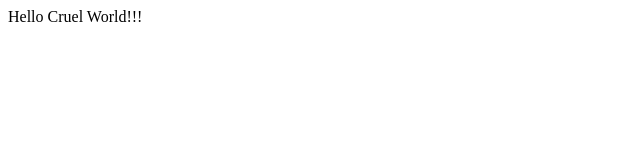
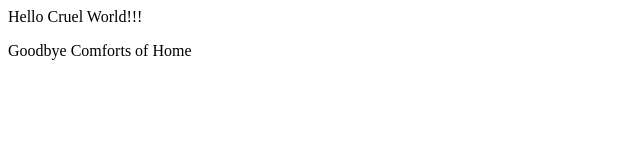
Before and after one commit to Kinesthetics/hello-world, a plain HTML site: page index.html in a window 1280 px wide. Shown: the whole page, without its empty margins (0-640 px from the left). Drawn offline with Linux system fonts and the light colour scheme.

Commit message:
Added Goodbye Comforts of Home to Index

```diff
--- a/index.html
+++ b/index.html
@@ -1 +1,2 @@
 <p> Hello Cruel World!!! </p>
+<p> Goodbye Comforts of Home </p>
```
